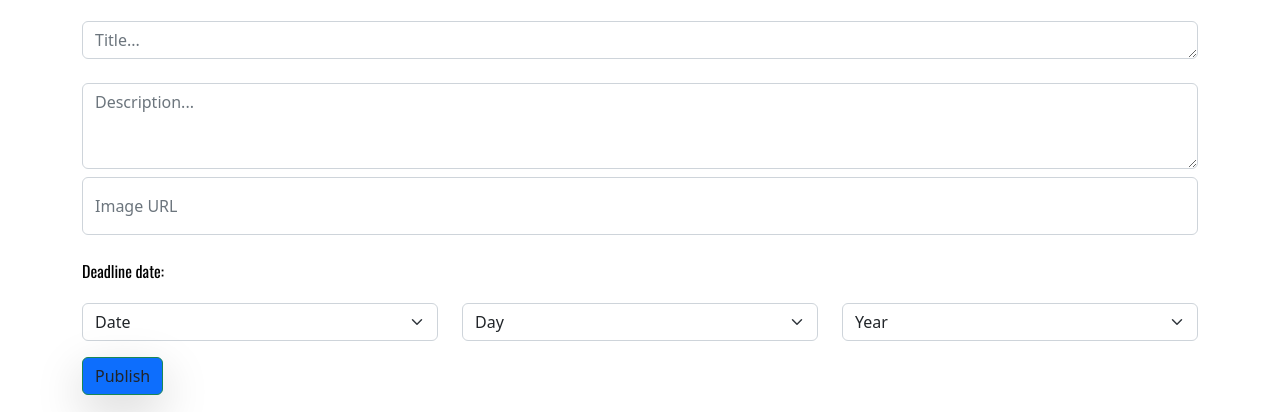
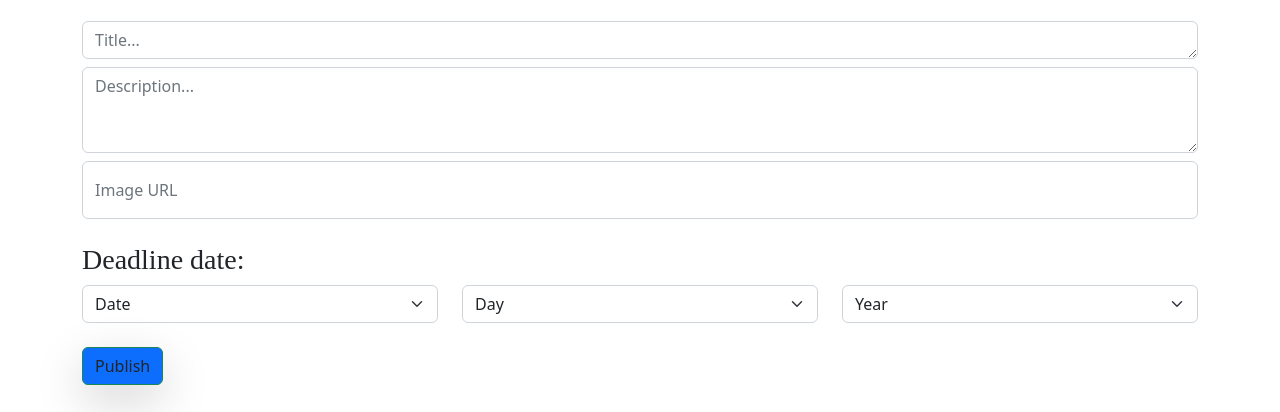
Before and after one commit to Gonlonge/Semester-Project-2, a website with bundled scripts: page src/html/new-listing.html in a window 1280 px wide. Shown: the part 219-631 px from the top of the page. Built offline with nearby package versions, Linux system fonts and the light colour scheme.

Commit message:
fixing errors

```diff
--- a/src/html/new-listing.html
+++ b/src/html/new-listing.html
@@ -19,6 +19,7 @@
 </head>
 
 <body>
+  <main>
   <section>
     <div class="container my-3">
     </div>
@@ -63,15 +64,15 @@
       <textarea id="postTitle" rows="1" class="mt-4 form-control" placeholder="Title..."></textarea>
 
       </div>
-      <textarea id="postDescription" rows="3" class="mt-4 form-control" placeholder="Description..."></textarea>
+      <textarea id="postDescription" rows="3" class="mt-2 form-control" placeholder="Description..."></textarea>
       <input id="postMedia" class="form-control py-3 mt-2" type="url" name="media" placeholder="Image URL" />
 
       <!--  -->
-      <p class="mt-4">Deadline date:</p>
+      <h3 class="mt-4">Deadline date:</h3>
       <div>
         <div class="row ">
           <div class="col-sm">
-            <select id="postDay" class="mt-1 form-select">
+            <select id="postDay" class="form-select mb-2">
               <option value="">Date</option>
               <option value="1">1</option>
               <option value="2">2</option>
@@ -107,7 +108,7 @@
             </select>
           </div>
           <div class="col-sm">
-            <select id="postMonth" class="mt-1 form-select">
+            <select id="postMonth" class="mb-2 form-select">
               <option value="">Day</option>
               <option value="1">January</option>
               <option value="2">February</option>
@@ -124,7 +125,7 @@
             </select>
           </div>
           <div class="col-sm">
-            <select id="postYear" class="mt-1 form-select">
+            <select id="postYear" class="mb-2 form-select">
               <option value="">Year</option>
               <option value="2022">2022</option>
               <option value="2023">2023</option>
@@ -291,6 +292,7 @@
 
       </section>
     </section>
+  </main>
     <footer>
       <div class="mt-5">
       </div>
@@ -304,5 +306,4 @@
     <script type="module" src="/src/js/pages/newListing.mjs"></script>
     <script src="/node_modules/bootstrap/dist/js/bootstrap.bundle.js"></script>
 </body>
-
 </html>
--- a/src/scss/style.scss
+++ b/src/scss/style.scss
@@ -1,4 +1,4 @@
-@import "../../node_modules/bootstrap/scss/bootstrap.scss";
+// @import "../../node_modules/bootstrap/scss/bootstrap.scss";
 
 $primary-color: #efefef;
 $secondary-color: #e04747;
@@ -18,7 +18,7 @@ h4 {
 p,
 a {
   font-family: "oswald", Arial, Helvetica, sans-serif;
-  color: black;
+  color: #000000;
 }
 
 a:hover {
@@ -86,3 +86,9 @@ a:hover {
   max-height: 150px;
   max-width: 150px;
 }
+
+// Footer
+
+main {
+  min-height: calc(100vh - 160px);
+}
```
Also changed, not shown: index.html (+2 -2 lines), src/html/advertisement.html (+3 -3 lines), src/html/profile.html (+2 -0 lines), README.md, dist/css/style.css, 1 other file.
